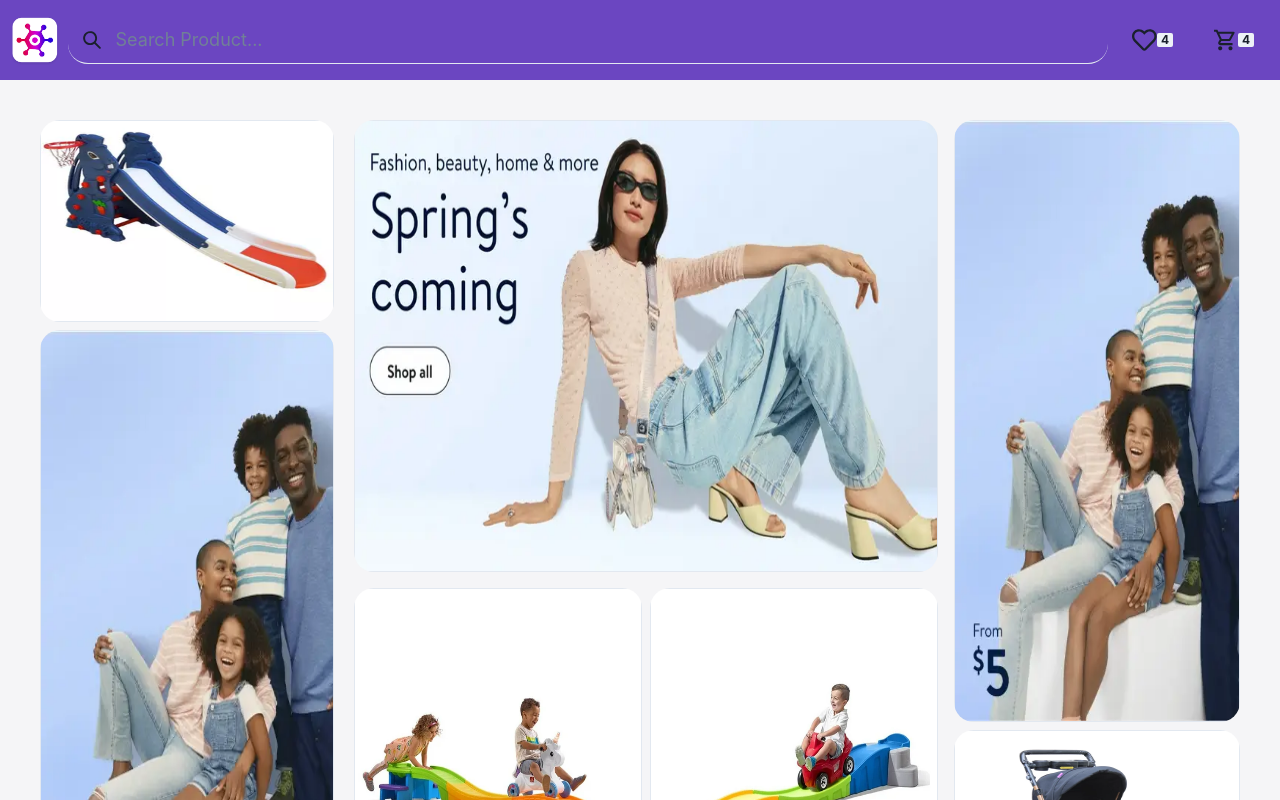
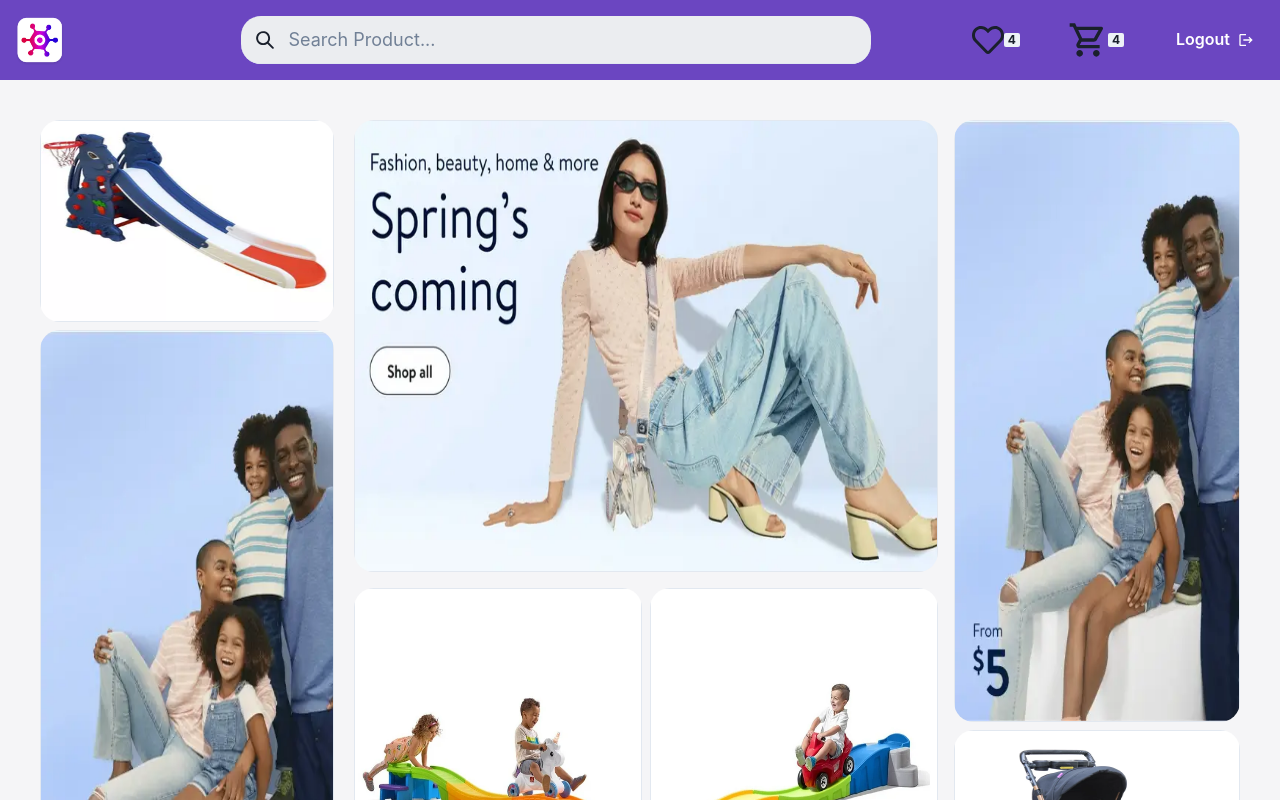
Before and after one commit to mhdi-esmi/happy-land, a React (Vite) app: page / in a window 1280 px wide. Shown: the top 800 px of the page. Built offline with nearby package versions, Linux system fonts and the light colour scheme.

Commit message:
Rebuild Navbar

```diff
--- a/src/components/InterestShoping.tsx
+++ b/src/components/InterestShoping.tsx
@@ -1,11 +1,10 @@
-import { HStack, Button, Badge, Avatar, Tag, TagLabel } from "@chakra-ui/react";
+import { Badge, Button, HStack } from "@chakra-ui/react";
 import { FaRegHeart } from "react-icons/fa";
-import { redirect } from "react-router-dom";
 
 const InterestShoping = () => {
   return (
     <HStack>
-      <Button variant="ghost">
+      <Button variant="ghost" size="sm">
         <FaRegHeart size="xs" />
         <Badge variant="subtle">4</Badge>
       </Button>
--- a/src/components/NavBar.tsx
+++ b/src/components/NavBar.tsx
@@ -1,11 +1,9 @@
-import { Box, Button, HStack, Image } from "@chakra-ui/react";
+import { Box, Button, Flex, HStack, Image, Spacer } from "@chakra-ui/react";
 import { NavLink } from "react-router-dom";
 import logo from "../assets/logo.webp";
 import SearchInput from "./SearchInput";
-import { FaShoppingCart } from "react-icons/fa";
-import { PiShoppingCartFill } from "react-icons/pi";
+import { MdLogout } from "react-icons/md";
 
-import ColorModeSwitch from "./ColorModeSwitch";
 import CardShopping from "./CardShopping";
 import InterestShoping from "./InterestShoping";
 
@@ -16,13 +14,35 @@ const NavBar = () => {
       <NavLink to="/">
         <Image src={logo} boxSize="60px" fit="cover" />
       </NavLink>
+      <Spacer />
+      <Spacer />
+      <Box
+        bg="#ebedf0"
+        borderRadius="20px"
+        w="50%"
+        _hover={{ bg: "#ebedf0", borderRadius: "20px" }}
+        _active={{
+          bg: "#dddfe2",
+          transform: "scale(0.98)",
+          borderColor: "#bec3c9",
+          borderRadius: "20px",
+        }}
+        _focus={{
+          boxShadow:
+            "0 0 1px 2px rgba(88, 144, 255, .75), 0 1px 1px rgba(0, 0, 0, .15)",
+        }}
+      >
+        <SearchInput />
+      </Box>
+      <Spacer />
 
-      <SearchInput />
-      {/* </HStack> */}
-
-      {/* <ColorModeSwitch /> */}
-      <InterestShoping />
-      <CardShopping />
+      <HStack justifyContent="space-between" spacing="20px">
+        <InterestShoping />
+        <CardShopping />
+        <Button colorScheme="#6B46C1" rightIcon={<MdLogout />}>
+          Logout
+        </Button>
+      </HStack>
     </HStack>
   );
 };
```
